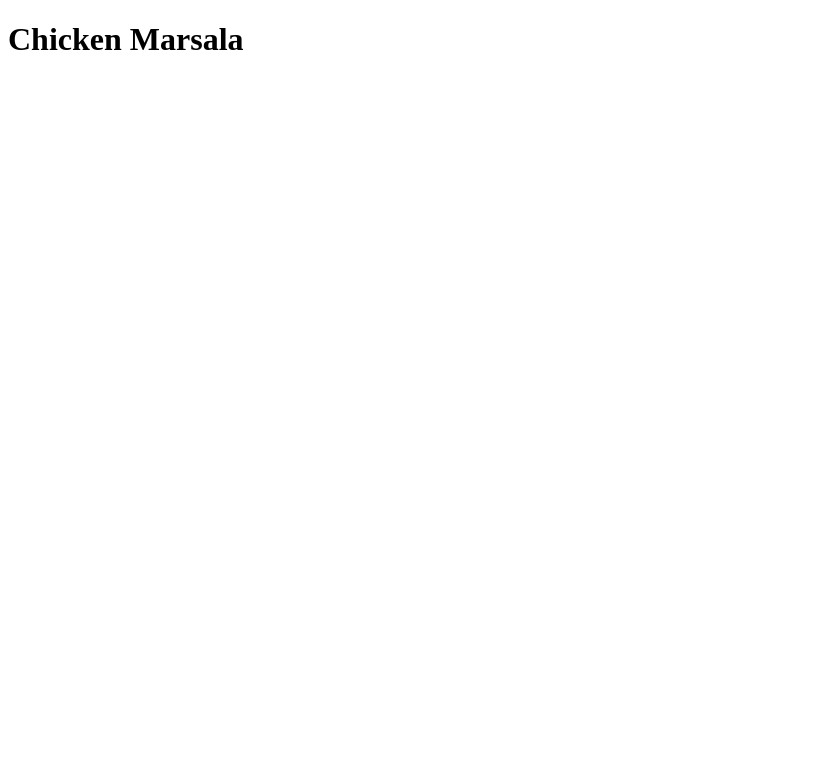
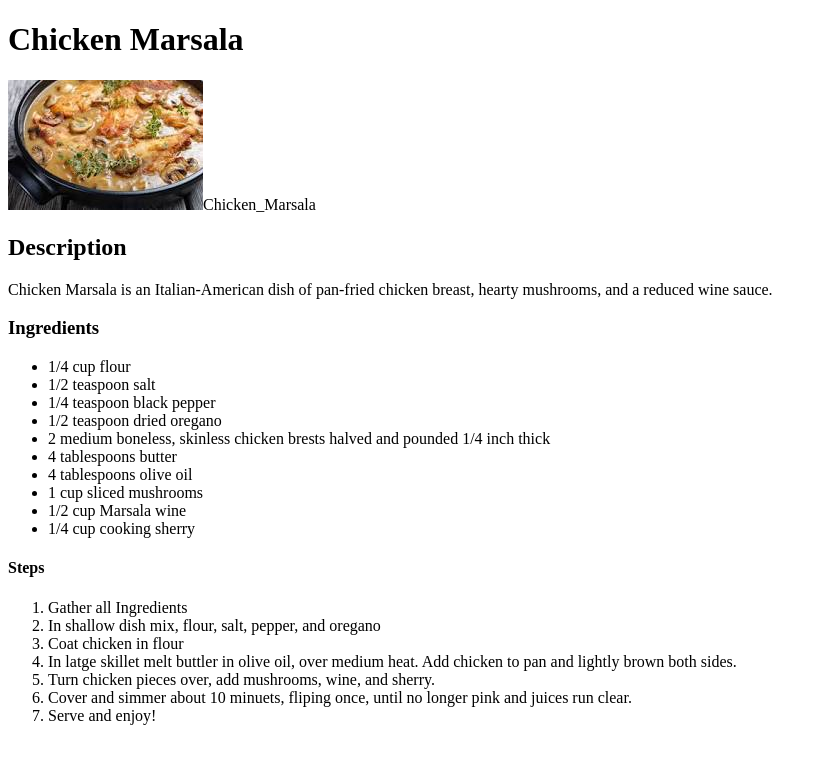
Before and after one commit to sabbott442/odin-recipes, a plain HTML site: page recipes/Chicken_Marsala.html in a window 1280 px wide. Shown: the whole page, without its empty margins (0-827 px from the left). Drawn offline with Linux system fonts and the light colour scheme.

Commit message:
Finish HTML for Chicken_Marsala and fix img

```diff
--- a/recipes/Chicken_Marsala.html
+++ b/recipes/Chicken_Marsala.html
@@ -6,5 +6,41 @@
     </head>
     <body>
         <h1>Chicken Marsala</h1>
+        <img src="img/chicken.jpeg">Chicken_Marsala</img>
+
+
+        <h2>Description</h2>
+        <p>Chicken Marsala is an Italian-American dish of pan-fried chicken breast, hearty mushrooms, and a reduced wine sauce.</p>
+
+        <h3>Ingredients</h3>
+        <ul>
+            <li>1/4 cup flour</li>
+            <li>1/2 teaspoon salt</li>
+            <li>1/4 teaspoon black pepper</li>
+            <li>1/2 teaspoon dried oregano</li>
+            <li>2 medium boneless, skinless chicken brests halved and pounded 1/4 inch thick</li>
+            <li>4 tablespoons butter</li>
+            <li>4 tablespoons olive oil</li>
+            <li>1 cup sliced mushrooms</li>
+            <li>1/2 cup Marsala wine</li>
+            <li>1/4 cup cooking sherry</li>
+        </ul>
+
+        <h4>Steps</h4>
+        <ol>
+            <li>Gather all Ingredients</li>
+            <li>In shallow dish mix, flour, salt, pepper, and oregano</li>
+            <li>Coat chicken in flour</li>
+            <li>In latge skillet melt buttler in olive oil, over medium heat. Add chicken to pan and lightly brown both sides.</li>
+            <li>Turn chicken pieces over, add mushrooms, wine, and sherry.</li>
+            <li>Cover and simmer about 10 minuets, fliping once, until no longer pink and juices run clear.</li>
+            <li>Serve and enjoy!</li>
+
+        </ol>
+
+
+
+
+
     </body>
 </html>
```
Also changed, not shown: recipes/img/chicken.jpeg (added).
